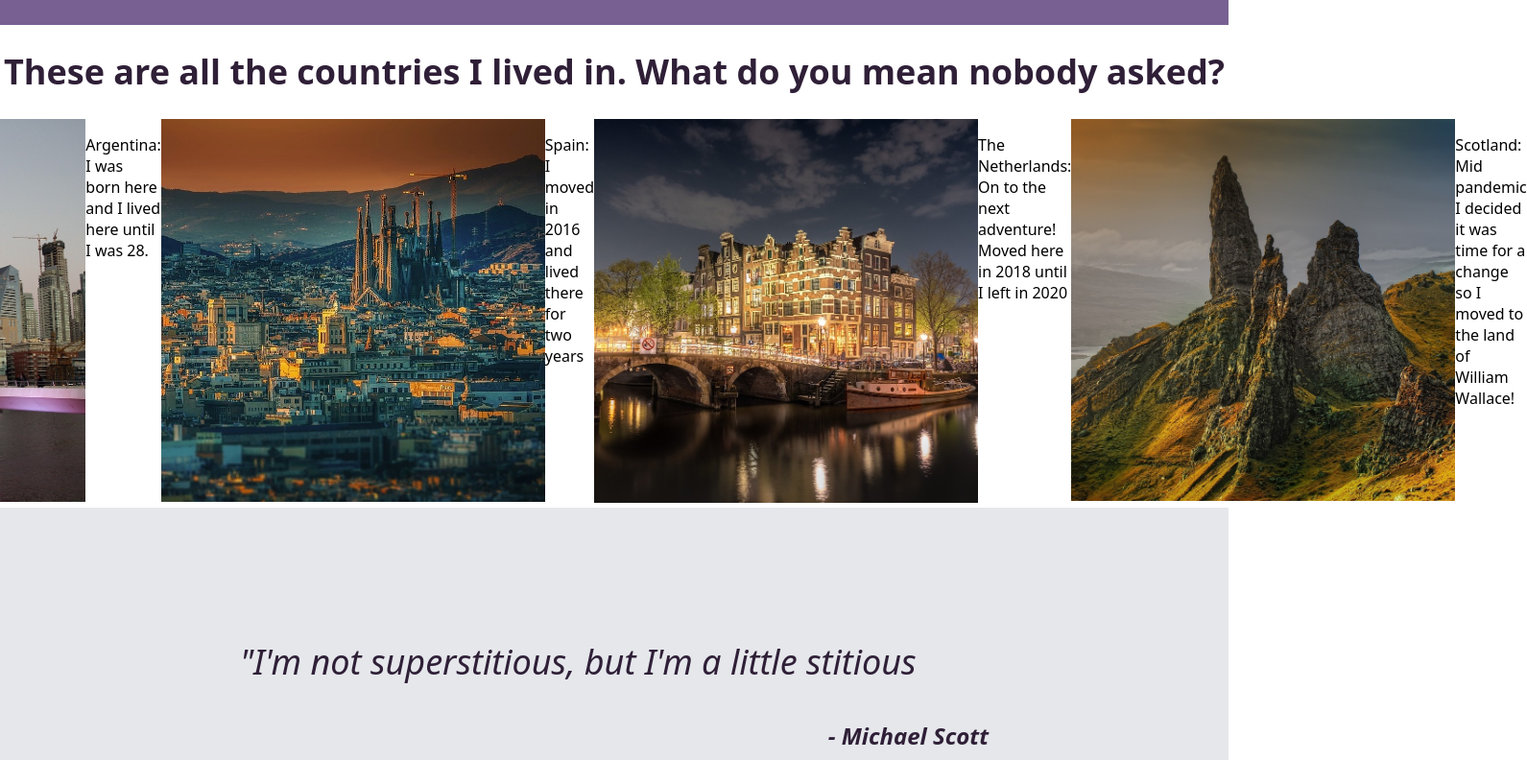
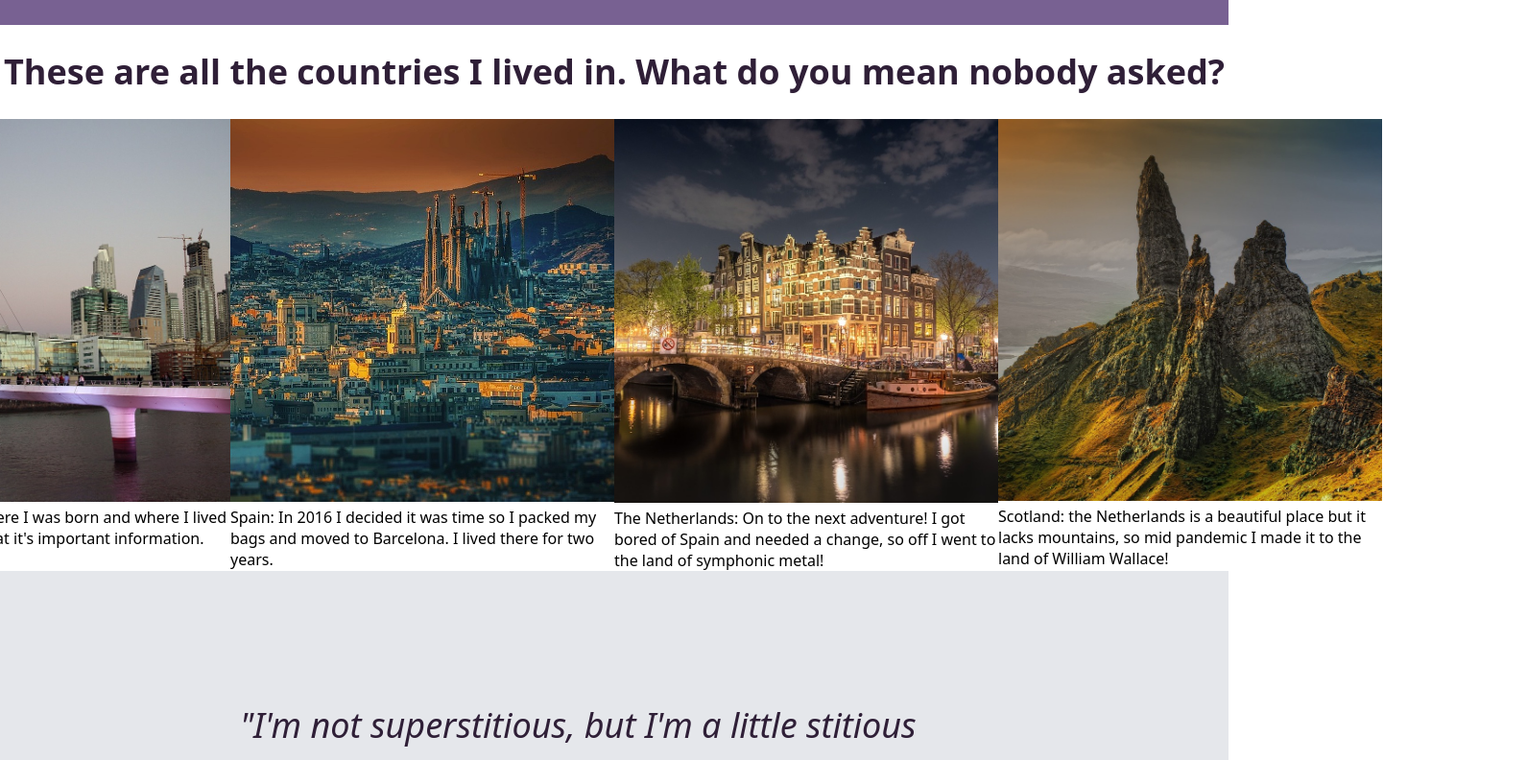
Before and after one commit to xLucillex/landing-page, a plain HTML site: page index.html in a window 1280 px wide. Shown: the part 560-1352 px from the top of the page at 96% size, 1591 px wide, since content can reach past the window. Drawn offline with Linux system fonts and the light colour scheme.

Commit message:
finish layout cleanup and modify information

```diff
--- a/index.html
+++ b/index.html
@@ -35,14 +35,22 @@
     <div class="information">
             <h1>These are all the countries I lived in. What do you mean nobody asked?</h1>
             <div class="cards">
-                <div class=""><img src="/images/bsas.jpg" alt="Argentina"></div>
-                <p>Argentina: I was born here and I lived here until I was 28.</p>
-                <div class="spa"><img src="/images/barcelona.jpg" alt="Spain"></div>
-                <p>Spain: I moved in 2016 and lived there for two years</p>
-                <div class="nl"><img src="/images/netherlands.jpg" alt="Netherlands"></div>
-                <p>The Netherlands: On to the next adventure! Moved here in 2018 until I left in 2020</p>
-                <div class="scotland"><img src="/images/scotland.jpg" alt="Scotland"></div>
-                <p>Scotland: Mid pandemic I decided it was time for a change so I moved to the land of William Wallace!</p>
+                <div class="info">
+                    <img src="/images/bsas.jpg" alt="Argentina">
+                    <div class="text">Argentina: This is where I was born and where I lived until I was 28. Not that it's important information.</div>
+                </div>
+                <div class="info">
+                    <img src="/images/barcelona.jpg" alt="Spain">
+                    <div class="text">Spain: In 2016 I decided it was time so I packed my bags and moved to Barcelona. I lived there for two years.</div>
+                </div>
+                <div class="info">
+                    <img src="/images/netherlands.jpg" alt="Netherlands">
+                    <div class="text">The Netherlands: On to the next adventure! I got bored of Spain and needed a change, so off I went to the land of symphonic metal!</div>
+                </div>
+                <div class="info">
+                    <img src="/images/scotland.jpg" alt="Scotland">
+                    <div class="text">Scotland: the Netherlands is a beautiful place but it lacks mountains, so mid pandemic I made it to the land of William Wallace!</div>
+                </div>
             </div>
     </div>
 
```
